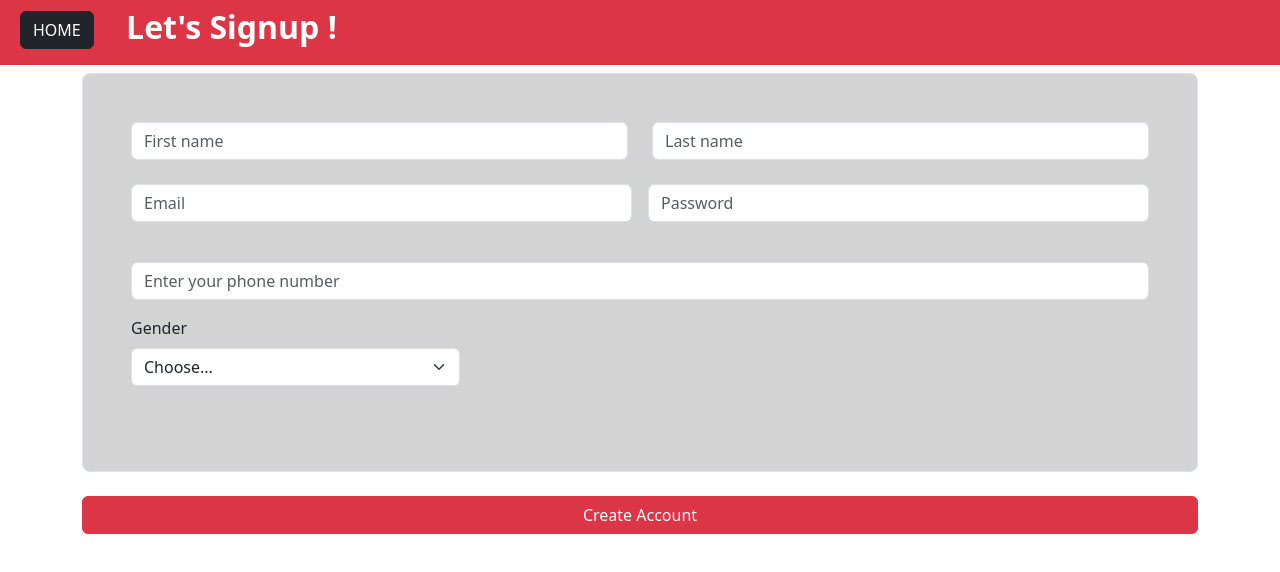
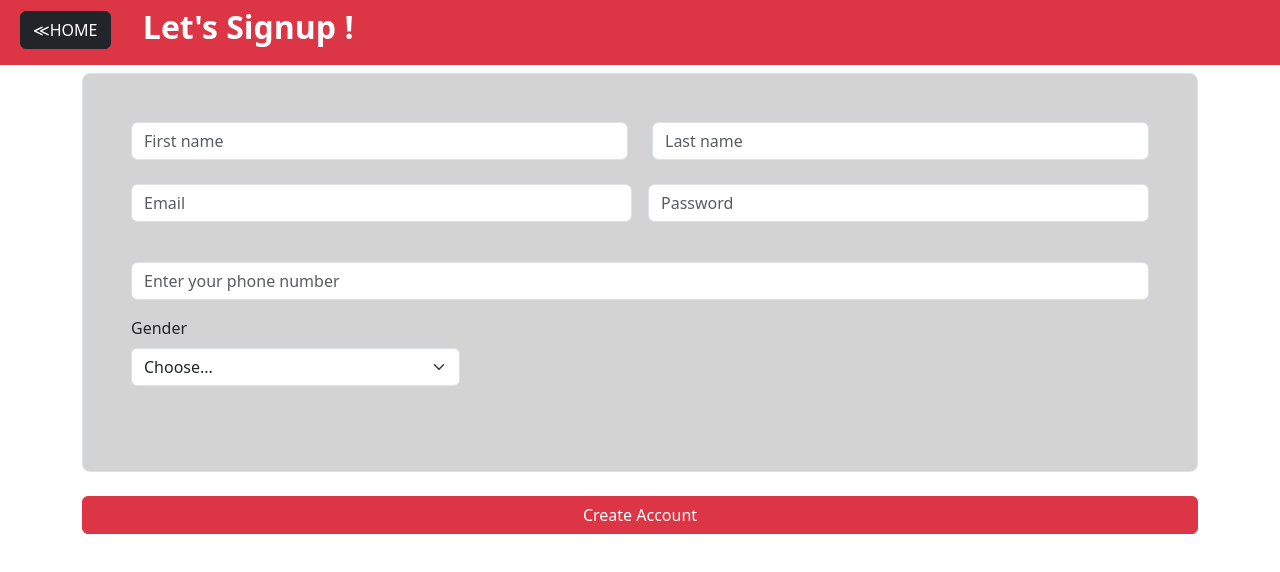
Before and after one commit to SALVIN77/ideal-enigma, a plain HTML site: page signup3.html in a window 1280 px wide. Drawn offline with nearby package versions, Linux system fonts and the light colour scheme.

Commit message:
Update signup3.html

```diff
--- a/signup3.html
+++ b/signup3.html
@@ -13,7 +13,7 @@
         <div class="row">
             <div class="col">
                 <h2 class="text-white fw-bold p-2">
-                  <a class="btn btn-dark me-4" href="index.html" role="button">HOME</a>
+                  <a class="btn btn-dark me-4" href="index.html" role="button">≪HOME</a>
                   Let's Signup !</h2>
             </div>
         </div>
```
